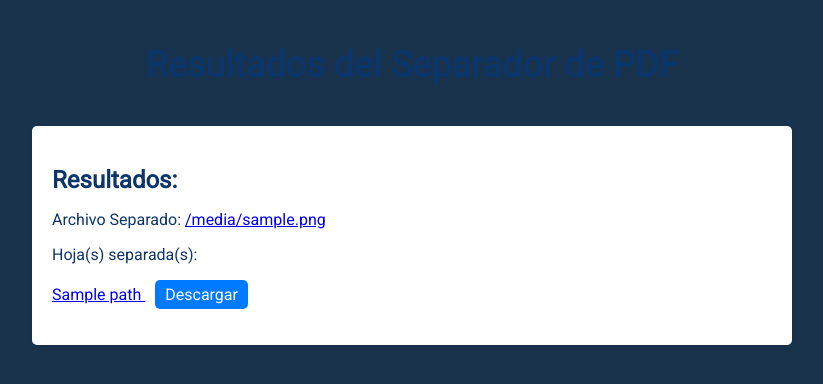
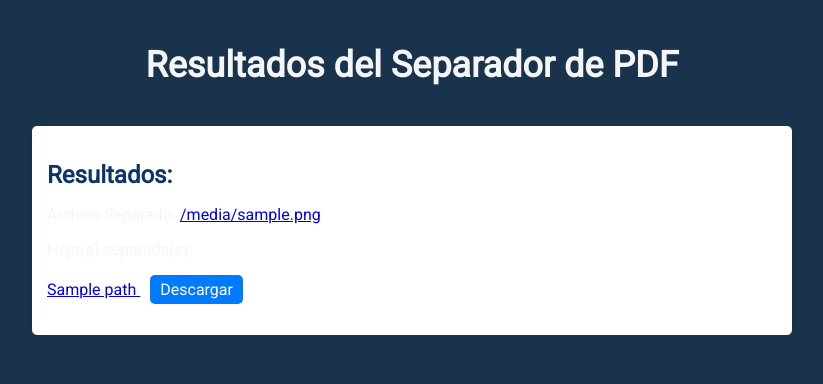
Before and after one commit to Buhod/PDF-CONVERT, a Flask app: template templates/result.html in a window 1280 px wide. Shown: the top 384 px of the page, without its empty margins (228-1051 px from the left). Run offline with Flask 3, Linux system fonts and the light colour scheme; the template is opened without the code that fills it: most values are stand-ins (such as "Sample title", 1, 10 or a date in 2020).

Commit message:
result.html

```diff
--- a/templates/result.html
+++ b/templates/result.html
@@ -24,12 +24,12 @@
             text-align: center;
             margin-bottom: 40px;
             font-size: 36px;
-            color: #0C356A; /* Cambiar color del título a azul */
+            color: #F5F5F5; /* Cambiar color del título a azul */
         }
 
         #result {
             background-color: #fff;
-            padding: 20px;
+            padding: 15px;
             border-radius: 5px;
             box-shadow: 0 2px 4px rgba(0, 0, 0, 0.1);
             margin-top: 20px;
@@ -42,7 +42,7 @@
 
         #result p {
             margin-bottom: 5px;
-            color: #0C356A; /* Mantener el color del texto en azul */
+            color: #F5F5F5; /* Mantener el color del texto en azul */
         }
 
         #result ul {
```
